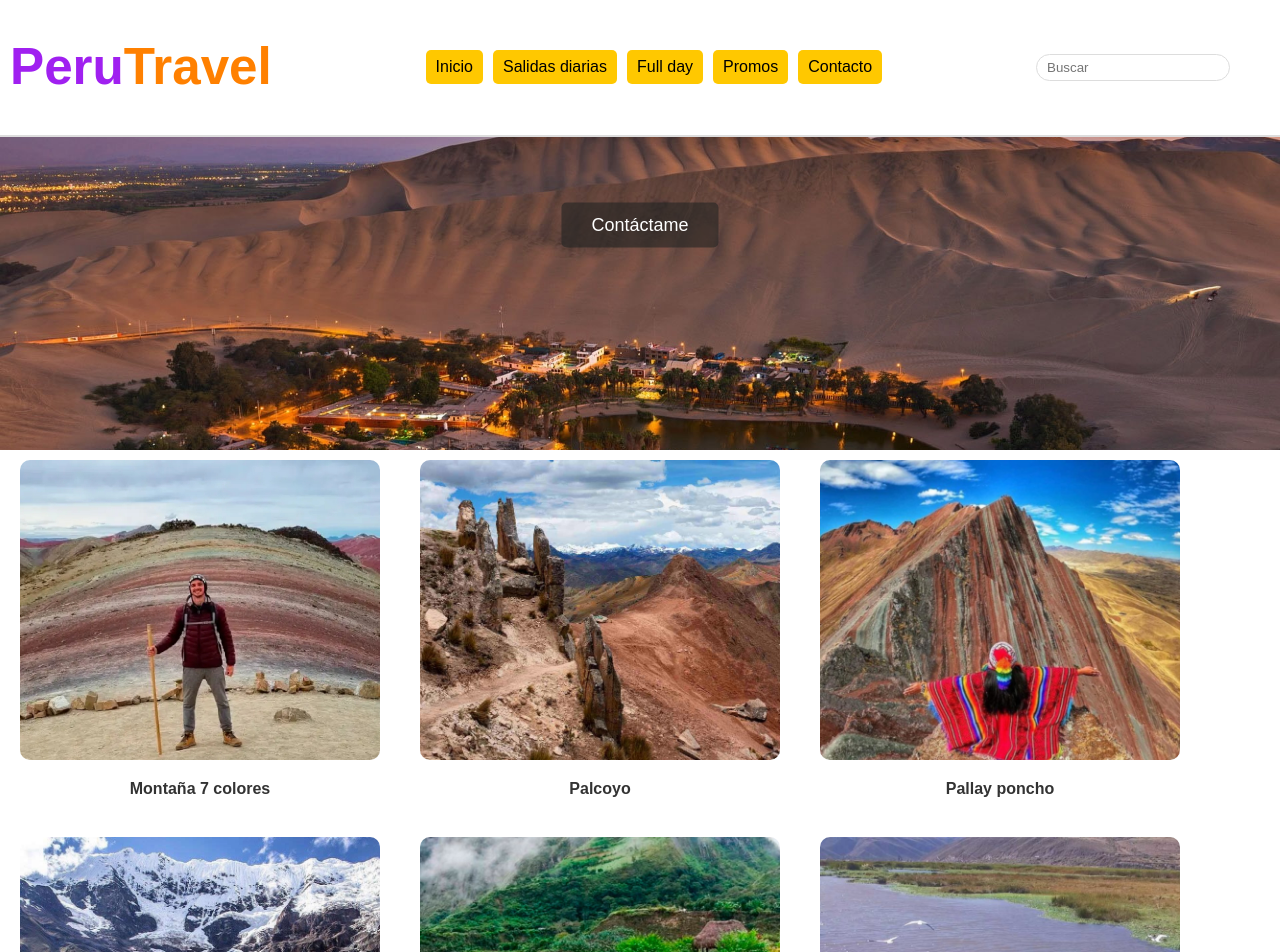
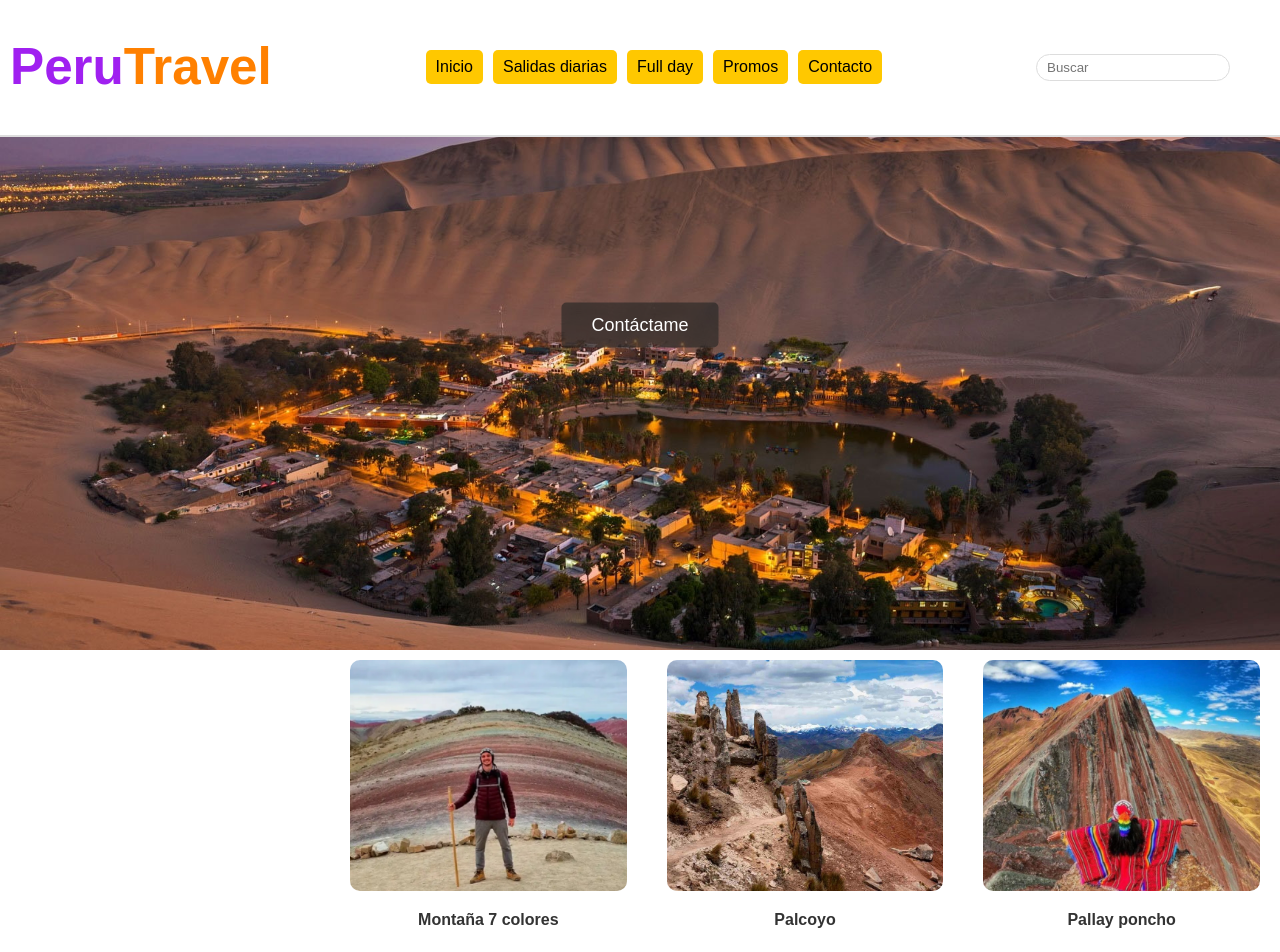
Before and after one commit to Rigosol/TravelPeru, a React (Vite) app in the folder web/: page / in a window 1280 px wide. Shown: the top 952 px of the page. Built offline with nearby package versions, Linux system fonts and the light colour scheme.

Commit message:
Avance cuerpo

```diff
--- a/web/src/App.css
+++ b/web/src/App.css
@@ -79,7 +79,7 @@ header {
 .carousel-container {
   position: relative;
   width: 100%;
-  height: 450px;
+  height: 650px;
   overflow: hidden;
 }
 
@@ -124,6 +124,7 @@ header {
   justify-content: center;
   gap: 20px;
   max-width: 1200px;
+  margin-left: 330px;
 }
 
 
@@ -200,3 +201,5 @@ header {
   width: 140px;
   height: 140px;
 }
+
+/* CSS FIN cuerpo LUIS  */
```
